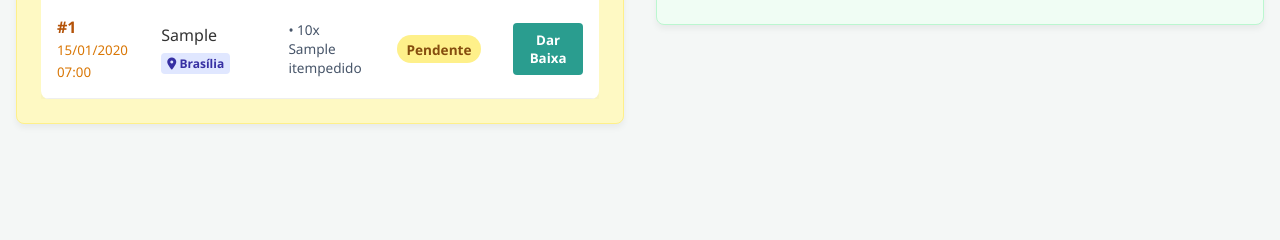
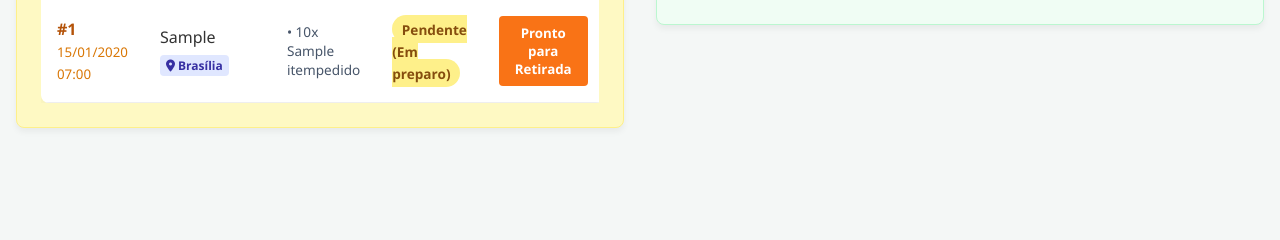
Before and after one commit to nicthecreator/projeto-website-django-ecommerce, a Django app: page /painel-admin/ in a window 1280 px wide, after a click on "Pedidos (Retiradas)". Shown: the part 400-640 px from the top of the page. Run offline with Django 5.2, Linux system fonts and the light colour scheme; a user stored in the database is signed in; tables that the repository leaves empty hold one stand-in row (values such as "Sample post"); grey boxes marked "Sample" are stand-in pictures; some libraries are stand-ins or nearby versions.

Commit message:
Nova feature: Sistema de rastreio de pacotes para o usuario

```diff
--- a/index/models.py
+++ b/index/models.py
@@ -45,7 +45,9 @@ class Produto(models.Model):
 
 class Pedido(models.Model):
     STATUS_CHOICES = [
-        ('Pendente', 'Pendente (Aguardando Retirada)'),
+        ('Pendente', 'Pendente (Em preparo)'),
+        ('Enviado', 'Enviado para Filial'),
+        ('Pronto', 'Pronto para Retirada'),
         ('Retirado', 'Retirado (Finalizado)'),
         ('Cancelado', 'Cancelado'),
     ]
--- a/index/templates/painel_admin.html
+++ b/index/templates/painel_admin.html
@@ -168,6 +168,8 @@
             font-weight: bold;
         }
         .status-pendente { background: #fef08a; color: #854d0e; }
+        .status-enviado { background: #bfdbfe; color: #1e3a8a; }
+        .status-pronto { background: #fbcfe8; color: #831843; }
         .status-retirado { background: #bbf7d0; color: #166534; }
 
         /* Responsividade para Celulares */
@@ -344,7 +346,7 @@
                         </thead>
                         <tbody id="tbody-pendentes">
                             {% for p in pedidos %}
-                            {% if p.status == 'Pendente' %}
+                            {% if p.status in 'Pendente,Enviado,Pronto' %}
                             <tr id="tr-pedido-{{ p.id }}" style="border-bottom: 1px solid #fef08a;">
                                 <td style="font-weight: bold; color: #b45309;">#{{ p.id }}<br><small style="color: #d97706; font-weight: normal;">{{ p.data_pedido|date:"d/m/Y H:i" }}</small></td>
                                 <td>
@@ -361,13 +363,28 @@
                                     {% endfor %}
                                 </td>
                                 <td>
-                                    <span class="status-badge status-pendente" id="status-{{ p.id }}">
-                                        {{ p.status }}
+                                    <span class="status-badge
+                                        {% if p.status == 'Pendente' %}status-pendente
+                                        {% elif p.status == 'Enviado' %}status-enviado
+                                        {% elif p.status == 'Pronto' %}status-pronto
+                                        {% endif %}" id="status-{{ p.id }}">
+                                        {{ p.get_status_display }}
                                     </span>
                                 </td>
                                 <td>
-                                    <div style="display: flex; gap: 5px; flex-direction: column;">
-                                        <button id="btn-baixa-{{ p.id }}" onclick="darBaixa({{ p.id }})" class="btn-action btn-success">Dar Baixa</button>
+                                    <div style="display: flex; gap: 5px; flex-direction: column;" id="actions-{{ p.id }}">
+                                        {% if p.local_retirada == 'Goiânia' and p.status == 'Pendente' %}
+                                            <button onclick="avancarStatus({{ p.id }}, 'Enviado')" class="btn-action" style="background-color: #3b82f6; color: white;">Marcar como Enviado</button>
+                                        {% elif p.local_retirada == 'Goiânia' and p.status == 'Enviado' %}
+                                            <button onclick="avancarStatus({{ p.id }}, 'Pronto')" class="btn-action" style="background-color: #f97316; color: white;">Confirmar Chegada</button>
+                                        {% elif p.local_retirada == 'Brasília' and p.status == 'Pendente' %}
+                                            <button onclick="avancarStatus({{ p.id }}, 'Pronto')" class="btn-action" style="background-color: #f97316; color: white;">Pronto para Retirada</button>
+                                        {% endif %}
+
+                                        {% if p.status == 'Pronto' %}
+                                            <button id="btn-baixa-{{ p.id }}" onclick="darBaixa({{ p.id }})" class="btn-action btn-success">Dar Baixa</button>
+                                        {% endif %}
+
                                         {% if p.local_retirada == 'Goiânia' %}
                                         <a href="{% url 'imprimir_guia' p.id %}" target="_blank" class="btn-action" style="background-color: #f59e0b; color: white; text-align: center; font-size: 0.85rem;">
                                             <i class="fa-solid fa-print"></i> Guia
@@ -401,7 +418,7 @@
                         </thead>
                         <tbody id="tbody-baixados">
                             {% for p in pedidos %}
-                            {% if p.status != 'Pendente' %}
+                            {% if p.status == 'Retirado' %}
                             <tr id="tr-pedido-{{ p.id }}" style="border-bottom: 1px solid #bbf7d0;">
                                 <td style="font-weight: bold; color: #15803d;">#{{ p.id }}<br><small style="color: #16a34a; font-weight: normal;">{{ p.data_pedido|date:"d/m/Y H:i" }}</small></td>
                                 <td>
@@ -688,6 +705,25 @@
         }
     }
 
+    function avancarStatus(id, novoStatus) {
+        if(confirm(`Tem certeza que deseja marcar este pedido como '${novoStatus}'?`)) {
+            fetch(`/avancar-status-pedido/${id}/${novoStatus}/`, {
+                method: 'POST',
+                headers: {
+                    'X-CSRFToken': getCookie('csrftoken')
+                }
+            })
+            .then(res => res.json())
+            .then(data => {
+                if(data.success) {
+                    location.reload();
+                } else {
+                    alert('Erro ao atualizar status: ' + data.message);
+                }
+            });
+        }
+    }
+
     let pedidoIdParaBaixa = null;
 
     function darBaixa(id) {
--- a/index/urls.py
+++ b/index/urls.py
@@ -19,5 +19,6 @@ urlpatterns = [
     path('deletar-produto/<int:produto_id>/', views.deletar_produto, name='deletar_produto'),
     path('editar-produto/<int:produto_id>/', views.editar_produto, name='editar_produto'),
     path('dar-baixa-pedido/<int:pedido_id>/', views.dar_baixa_pedido, name='dar_baixa_pedido'),
+    path('avancar-status-pedido/<int:pedido_id>/<str:novo_status>/', views.avancar_status_pedido, name='avancar_status_pedido'),
     path('imprimir-guia/<int:pedido_id>/', views.imprimir_guia_view, name='imprimir_guia'),
 ]
--- a/index/views.py
+++ b/index/views.py
@@ -410,6 +410,29 @@ def dar_baixa_pedido(request, pedido_id):
     return JsonResponse({'success': False, 'message': 'Método inválido'}, status=405)
 
 @login_required(login_url='login')
+def avancar_status_pedido(request, pedido_id, novo_status):
+    if not request.user.is_staff:
+        return JsonResponse({'success': False, 'message': 'Não autorizado'}, status=403)
+
+    if request.method == 'POST':
+        try:
+            pedido = Pedido.objects.get(id=pedido_id)
+
+            # Validação simples do status
+            status_validos = ['Enviado', 'Pronto']
+            if novo_status not in status_validos:
+                return JsonResponse({'success': False, 'message': 'Status inválido'}, status=400)
+
+            pedido.status = novo_status
+            pedido.save()
+
+            return JsonResponse({'success': True, 'novo_status': novo_status})
+        except Pedido.DoesNotExist:
+            return JsonResponse({'success': False, 'message': 'Pedido não encontrado'}, status=404)
+
+    return JsonResponse({'success': False, 'message': 'Método inválido'}, status=405)
+
+@login_required(login_url='login')
 def imprimir_guia_view(request, pedido_id):
     if not request.user.is_staff:
         messages.error(request, 'Não autorizado')
```
Also changed, not shown: index/templates/minhas_compras.html (+15 -0 lines), index/migrations/0016_alter_pedido_status.py (added).
